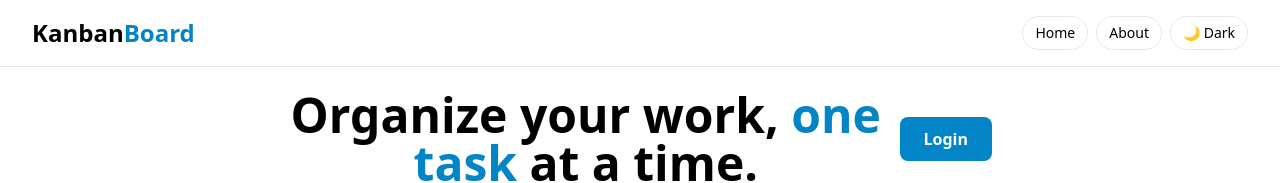
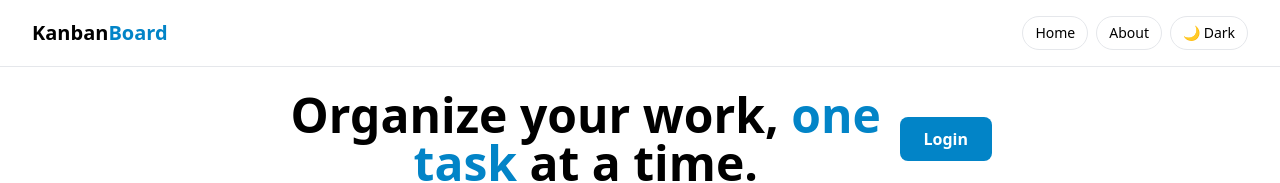
Before and after one commit to rmaurya8545-glitch/Task-Manager, a React (Vite) app: page / in a window 1280 px wide. Shown: the top 183 px of the page. Built offline with nearby package versions, Linux system fonts and the light colour scheme.

Commit message:
Add backend to BoardPage.jsx

```diff
--- a/src/App.jsx
+++ b/src/App.jsx
@@ -10,6 +10,9 @@ import RegisterPage from "./components/RegisterPage.jsx";
 export default function App() {
   const [page, setPage] = useState("hero");
   const [theme, setTheme] = useState("light");
+  const [isLoggedIn, setIsLoggedIn] = useState(false);
+  const [searchQuery, setSearchQuery] = useState("");
+  const [priorityFilter, setPriorityFilter] = useState("all");
 
   useEffect(() => {
     const saved = localStorage.getItem("kanban-theme");
@@ -30,18 +33,44 @@ export default function App() {
     window.scrollTo(0, 0);
   }
 
+  function handleGetStarted() {
+    if (isLoggedIn) {
+      navigate("app");
+    } else {
+      navigate("login");
+    }
+  }
+
   return (
-    <div className="overflow-x-hidden">
-      <Navbar onNavigate={navigate} theme={theme} onToggleTheme={toggleTheme} />
+    <div>
+      <Navbar
+        onNavigate={navigate}
+        theme={theme}
+        onToggleTheme={toggleTheme}
+        page={page}
+        searchQuery={searchQuery}
+        onSearchChange={setSearchQuery}
+        priorityFilter={priorityFilter}
+        onPriorityFilterChange={setPriorityFilter}
+      />
 
-      {page === "hero" && <HeroPage onGetStarted={() => navigate("app")} onLogin={() => navigate("login")} />}
-
-
-
-        {page === "app" && <BoardPage />}
-        {page === "about" && <AboutPage onTryBoard={() => navigate("app")} />}
-        {page === "login" && <LoginPage onNavigate={navigate} />}
-        {page === "register" && <RegisterPage onNavigate={navigate} />}
+      {page === "hero" && (
+        <HeroPage onGetStarted={handleGetStarted} onLogin={() => navigate("login")} />
+      )}
+      {page === "app" && (
+        <BoardPage searchQuery={searchQuery} priorityFilter={priorityFilter} />
+      )}
+      {page === "about" && <AboutPage onTryBoard={handleGetStarted} />}
+      {page === "login" && (
+        <LoginPage
+          onNavigate={navigate}
+          onLoginSuccess={() => {
+            setIsLoggedIn(true);
+            navigate("app");
+          }}
+        />
+      )}
+      {page === "register" && <RegisterPage onNavigate={navigate} />}
 
       <Footer />
     </div>
--- a/src/components/BoardPage.jsx
+++ b/src/components/BoardPage.jsx
@@ -1,11 +1,17 @@
-import { useState } from "react";
+import { useState, useEffect } from "react";
 import { STATUS } from "../constants.js";
 import Column from "./Column.jsx";
 
 let nextId = 1;
 
-export default function BoardPage() {
+export default function BoardPage({ searchQuery = "", priorityFilter = "all" }) {
   const [tasks, setTasks] = useState([]); // ab khaali — user khud add karega
+
+  useEffect(() => {
+    fetch("http://localhost:8080/api/tasks")
+    .then((res) => res.json())
+    .then((data) => setTasks(data));
+  },[]);
 
   function handleAddTask(data) {
     setTasks((prev) => [...prev, { id: nextId++, ...data }]);
@@ -20,6 +26,11 @@ export default function BoardPage() {
   function handleDrop(id, statusKey) {
     setTasks((prev) => prev.map((t) => (t.id === id ? { ...t, status: statusKey } : t)));
   }
+  const filteredTasks = tasks.filter((t) => {
+  const matchesSearch = t.title.toLowerCase().includes(searchQuery.toLowerCase());
+  const matchesPriority = priorityFilter === "all" || t.priority === priorityFilter;
+  return matchesSearch && matchesPriority;
+  });
 
   return (
     <div className="flex flex-col md:flex-row gap-4 p-6 max-w-6xl mx-auto">
--- a/src/components/Navbar.jsx
+++ b/src/components/Navbar.jsx
@@ -1,14 +1,47 @@
-export default function Navbar({ onNavigate, theme, onToggleTheme }) {
+export default function Navbar({
+  onNavigate,
+  theme,
+  onToggleTheme,
+  page,
+  searchQuery,
+  onSearchChange,
+  priorityFilter,
+  onPriorityFilterChange
+}) {
   return (
-    <header className="flex flex-wrap items-center justify-between gap-2 px-4 sm:px-8 py-4
-    border-b bg-white
-    dark:bg-gray-900 dark:border-gray-700 sticky top-0 z-20">
+    <header className="flex flex-wrap items-center justify-between gap-2 px-4 sm:px-8 py-4 border-b bg-white dark:bg-gray-900 dark:border-gray-700 sticky top-0 z-20">
       <h1
-        className="font-bold text-3xl sm:text-2xl cursor-pointer dark:text-white"
+        className="font-bold text-xl cursor-pointer dark:text-white"
         onClick={() => onNavigate("hero")}
       >
         Kanban<span className="text-sky-600">Board</span>
       </h1>
+
+      {page === "app" && (
+        <div className="flex items-center gap-2 order-3 sm:order-none w-full sm:w-auto">
+          <div className="relative flex-1 sm:flex-none">
+            <span className="absolute left-2 top-1/2 -translate-y-1/2 text-gray-400 text-sm">🔍</span>
+            <input
+              type="text"
+              placeholder="Search tasks..."
+              className="border rounded-full pl-7 pr-3 py-1.5 text-sm w-full sm:w-48 dark:bg-gray-800 dark:border-gray-600 dark:text-white"
+              value={searchQuery}
+              onChange={(e) => onSearchChange(e.target.value)}
+            />
+          </div>
+
+          <select
+            className="border rounded-full px-3 py-1.5 text-sm dark:bg-gray-800 dark:border-gray-600 dark:text-white"
+            value={priorityFilter}
+            onChange={(e) => onPriorityFilterChange(e.target.value)}
+          >
+            <option value="all">All Priority</option>
+            <option value="low">Low</option>
+            <option value="medium">Medium</option>
+            <option value="high">High</option>
+          </select>
+        </div>
+      )}
 
       <div className="flex items-center gap-2">
         <button className="nav-pill" onClick={() => onNavigate("hero")}>
```
